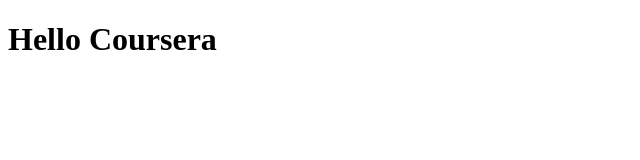
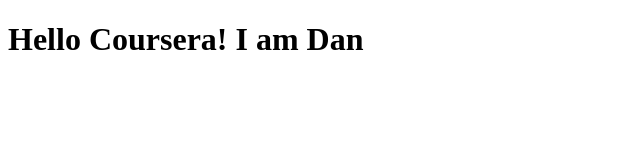
Before and after one commit to mrdanwa/coursera-test, a plain HTML site: page index.html in a window 1280 px wide. Shown: the whole page, without its empty margins (0-640 px from the left). Drawn offline with Linux system fonts and the light colour scheme.

Commit message:
New version of web file

```diff
--- a/index.html
+++ b/index.html
@@ -5,6 +5,6 @@
     <title>Hello Coursera</title>
   </head>
   <body>
-    <h1>Hello Coursera</h1>
+    <h1>Hello Coursera! I am Dan</h1>
   </body>
 </html>
```
